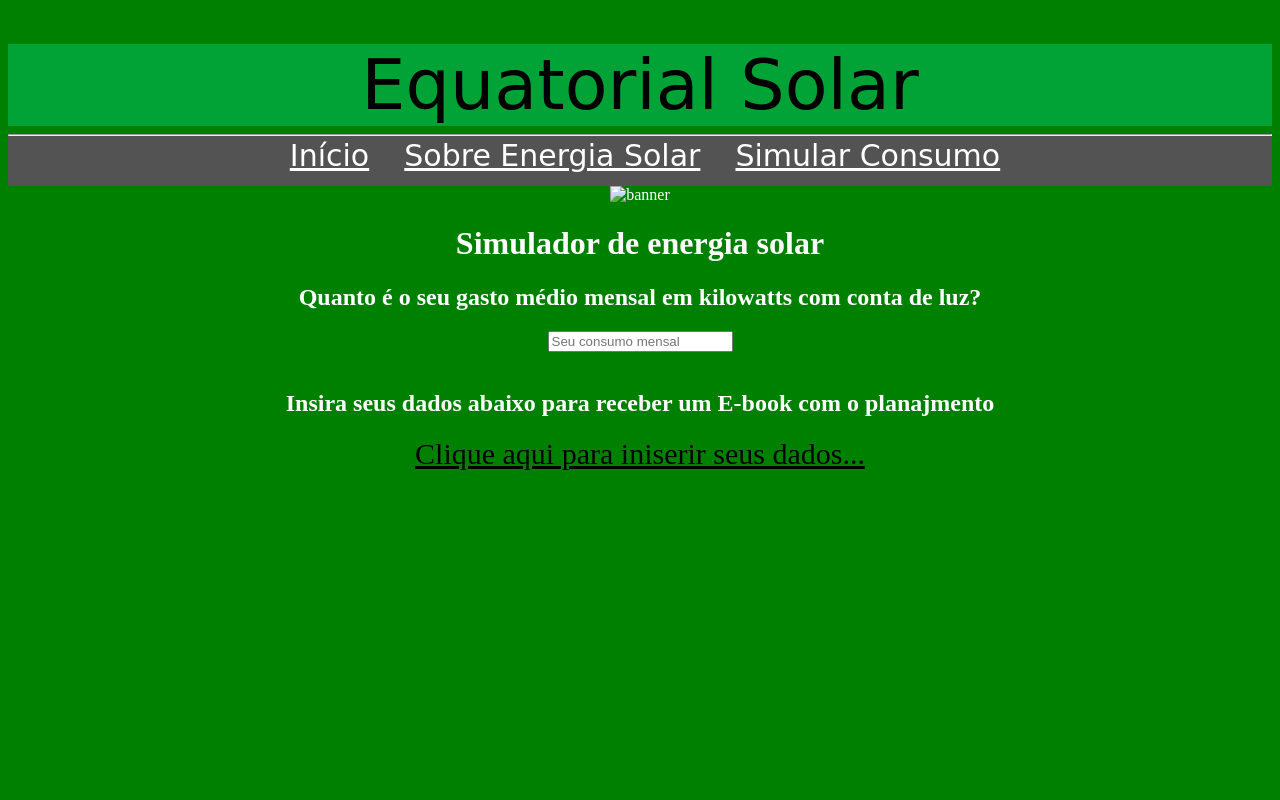
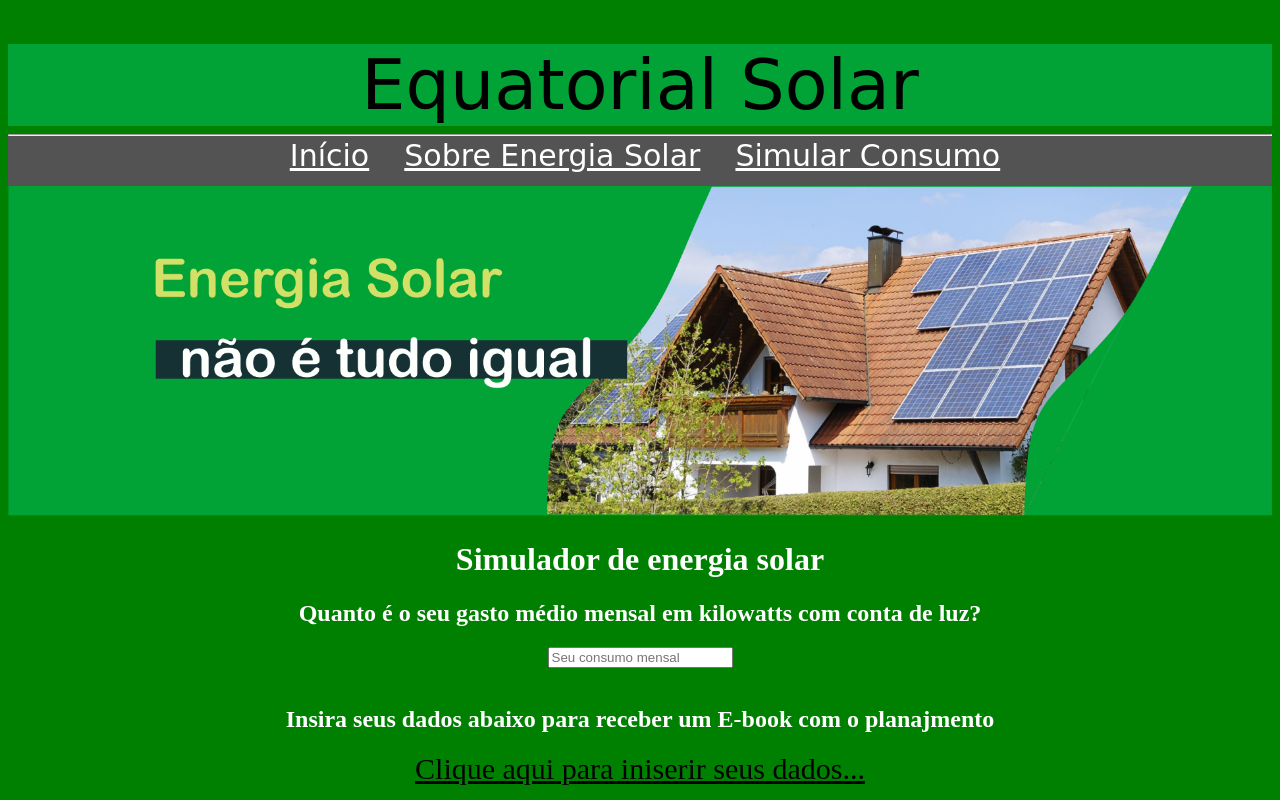
Before and after one commit to EricSM99/Energia-Solar, a plain HTML site: page index.html in a window 1280 px wide. Drawn offline with Linux system fonts and the light colour scheme; the site is published under a folder, as on GitHub Pages, so addresses that start at the root find nothing.

Commit message:
Update index.html

```diff
--- a/index.html
+++ b/index.html
@@ -32,7 +32,7 @@
         </nav> <!-- Fim menu opcoes-->
     </header>
 
-    <img src="/img/Untied-1.png" alt="banner">
+    <img src="img/Untied-1.png" alt="banner">
 
 
     <div>
```
